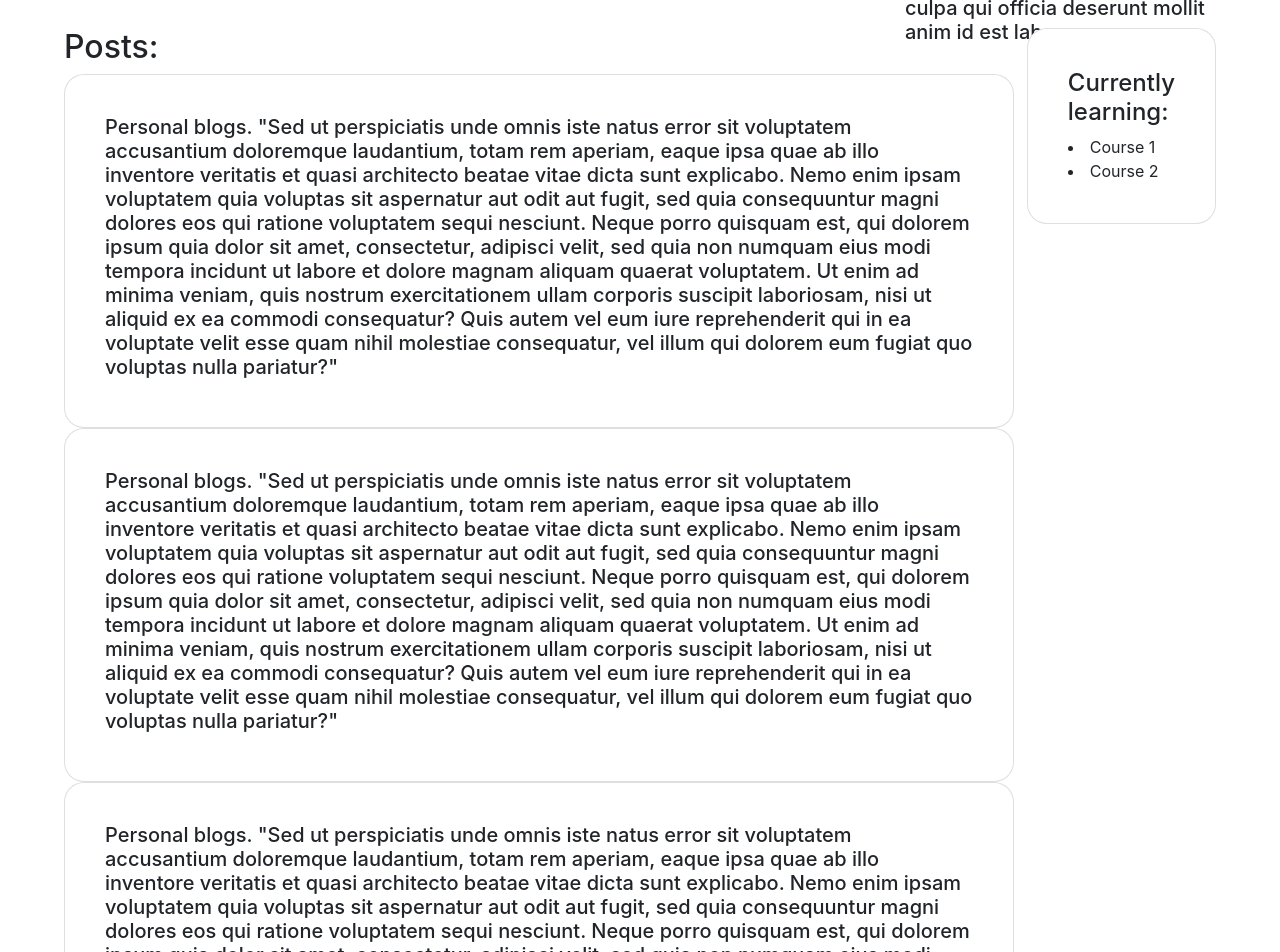
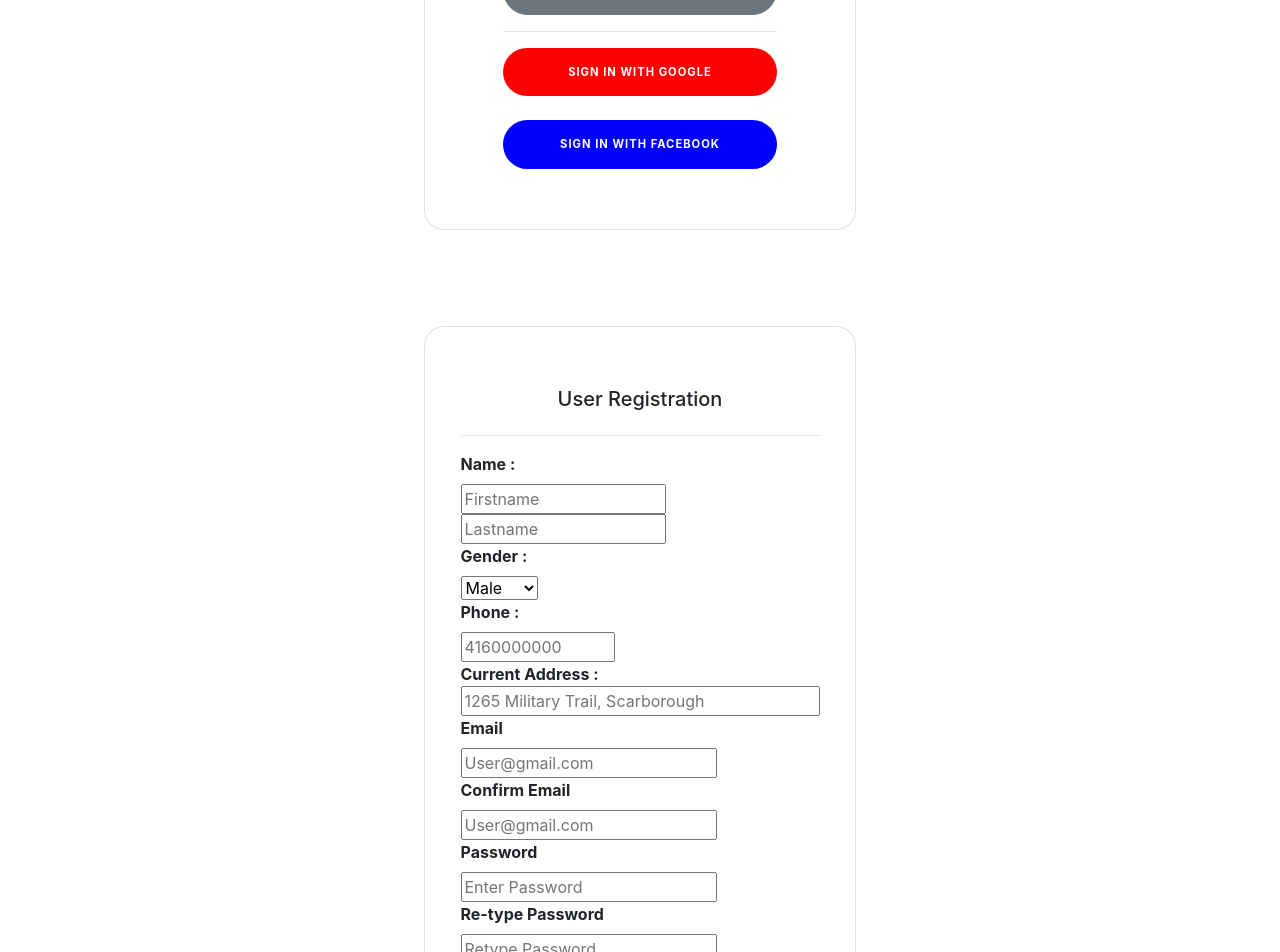
Before and after one commit to t-jung/African-Impact-Project, a React (Create React App) app in the folder c01/: page / in a window 1280 px wide. Shown: the part 380-1332 px from the top of the page. Built offline with nearby package versions, Linux system fonts and the light colour scheme.

Commit message:
Registration Form skeleton completed
yes.

```diff
--- a/c01/src/App.js
+++ b/c01/src/App.js
@@ -1,6 +1,7 @@
 import './App.css';
 import LoginForm from './LoginComponents/LoginForm'
 import ProfileForm from './ProfileComponents/ProfileForm'
+import RegisterForm from './RegisterComponents/RegisterForm'
 import { useState, useEffect } from 'react'
 import { BrowserRouter as Router, Route } from 'react-router-dom'
 
@@ -8,7 +9,9 @@ import { BrowserRouter as Router, Route } from 'react-router-dom'
 function App() {
   return (
     <div className="App">
-      <ProfileForm />
+      <LoginForm /><br/><br/><br/><br/>
+      <RegisterForm /><br/><br/><br/><br/>
+      <ProfileForm /> <br/><br/><br/><br/>
     </div>
   );
 }
--- a/c01/src/LoginComponents/LoginForm.js
+++ b/c01/src/LoginComponents/LoginForm.js
@@ -23,11 +23,12 @@ const LoginForm = () => {
                                     <input type="checkbox" class="form-check-input" id="check" />
                                     <label for="check" class="form-check-label">Remember password</label>
                                 </div>
-                                <button class="btn btn-lg btn-primary text-uppercase btn-block">sign in</button>
+                                <button class="btn btn-primary text-uppercase btn-block">sign in</button>
+                                <button class="btn btn-secondary text-uppercase btn-block">register</button>
                                 <hr />
-                                <button class="btn gbtn btn-lg  text-uppercase btn-block">sign in with google</button>
+                                <button class="btn gbtn text-uppercase btn-block">sign in with google</button>
                                 <br />
-                                <button class="btn fbbtn btn-lg  text-uppercase btn-block">sign in with facebook</button>
+                                <button class="btn fbbtn text-uppercase btn-block">sign in with facebook</button>
                             </form>
                         </div>
                     </div>
--- /dev/null
+++ b/c01/src/RegisterComponents/RegisterForm.css
@@ -0,0 +1,26 @@
+
+  .container {
+      padding: 50px;
+    background-color: lightblue;
+  }
+
+  .card {
+	margin-top: 60px;
+	background-color: #ffffff;
+	border-radius: 20px ;
+	padding: 40px;
+}
+
+.btn {
+    border-radius: 800px;
+    font-size: 70%;
+    font-weight: bold;
+    padding: 15px;
+    letter-spacing: 1px;
+	background-color: blue;
+  }
+
+.text{
+    border: none ;
+    border-color: transparent;
+  }
--- /dev/null
+++ b/c01/src/RegisterComponents/RegisterForm.js
@@ -0,0 +1,60 @@
+const RegisterForm = () => {
+    return (
+        <div class="container">
+            <div class="mx-auto col-sm-9 col-lg-5">
+            <div class="card">
+                <div class="card-body">
+                    <h5 class="text-center" >User Registration</h5>
+                        <div class="d-flex justify-content-center">
+                            <form>
+                                <hr />
+                                <label>
+                                <b>Name :</b>
+                                </label>  <br/>
+                                <input type="text" name="firstname" placeholder= "Firstname" size="15"  required />     <br/>
+                                <input type="text" name="lastname" placeholder="Lastname" size="15" required />
+                                <div>
+                                    <label>
+                                    <b>Gender : </b>
+                                    </label>   <br/>
+                                    <select>
+                                        <option value="Male">Male</option>
+                                        <option value="Female">Female</option>
+                                        <option value="Vtuber">Vtuber</option>
+                                        <option value="Other">Other</option>
+                                    </select>
+                                </div>
+                                <label>
+                                <b>Phone :</b>
+                                </label>  <br/>
+                                <input  type="text" name="phone" placeholder="4160000000" size="10" required  />
+                                <br/>
+
+                                <b>Current Address :</b>  <br/>
+                                <input type="text" name="Address" placeholder="1265 Military Trail, Scarborough" size="30" required  />
+                                <br/>
+
+                                <label for="email"><b>Email</b></label>  <br/>
+                                <input type="text" placeholder="User@gmail.com" name="email" required /><br/>
+                                <label for="email"><b>Confirm Email</b></label>  <br/>
+                                <input type="text" placeholder="User@gmail.com" name="cemail" required /><br/>
+
+                                <label for="psw"><b>Password</b></label>  <br/>
+                                <input type="password" placeholder="Enter Password" name="psw" required />  <br/>
+                                <label for="psw-repeat"><b>Re-type Password</b></label>  <br/>
+                                <input type="password" placeholder="Retype Password" name="psw-repeat" required />  <br/>
+                                <button type="submit" class="btn">Register</button>
+
+                            </form>
+                        </div>
+                    </div>
+                </div>
+            </div>
+            <script src="https://code.jquery.com/jquery-3.3.1.slim.min.js" integrity="sha384-q8i/X+965DzO0rT7abK41JStQIAqVgRVzpbzo5smXKp4YfRvH+8abtTE1Pi6jizo" crossorigin="anonymous"></script>
+        <script src="https://cdnjs.cloudflare.com/ajax/libs/popper.js/1.14.7/umd/popper.min.js" integrity="sha384-UO2eT0CpHqdSJQ6hJty5KVphtPhzWj9WO1clHTMGa3JDZwrnQq4sF86dIHNDz0W1" crossorigin="anonymous"></script>
+        <script src="https://stackpath.bootstrapcdn.com/bootstrap/4.3.1/js/bootstrap.min.js" integrity="sha384-JjSmVgyd0p3pXB1rRibZUAYoIIy6OrQ6VrjIEaFf/nJGzIxFDsf4x0xIM+B07jRM" crossorigin="anonymous"></script>
+        </div>
+    )
+}
+
+export default RegisterForm
```
